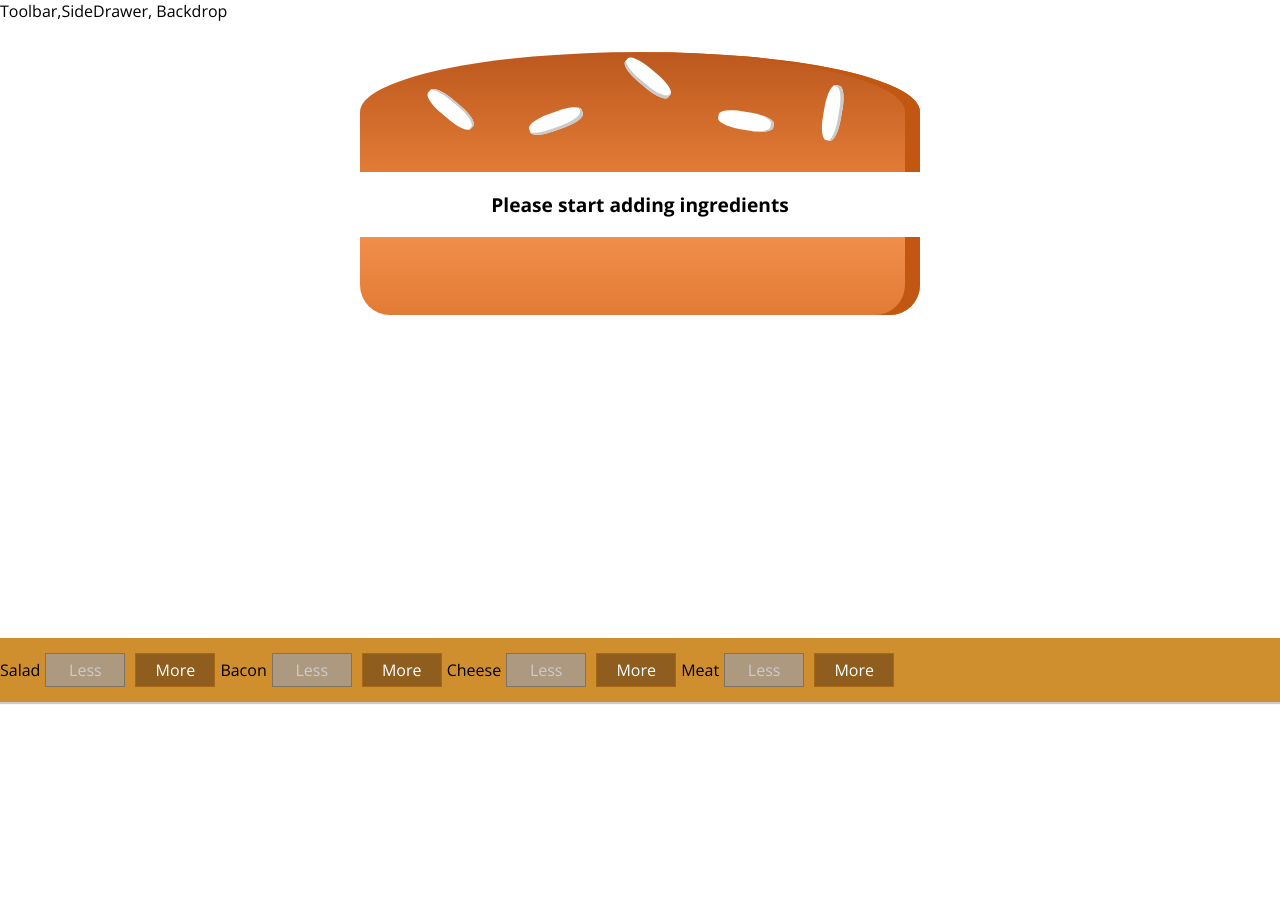
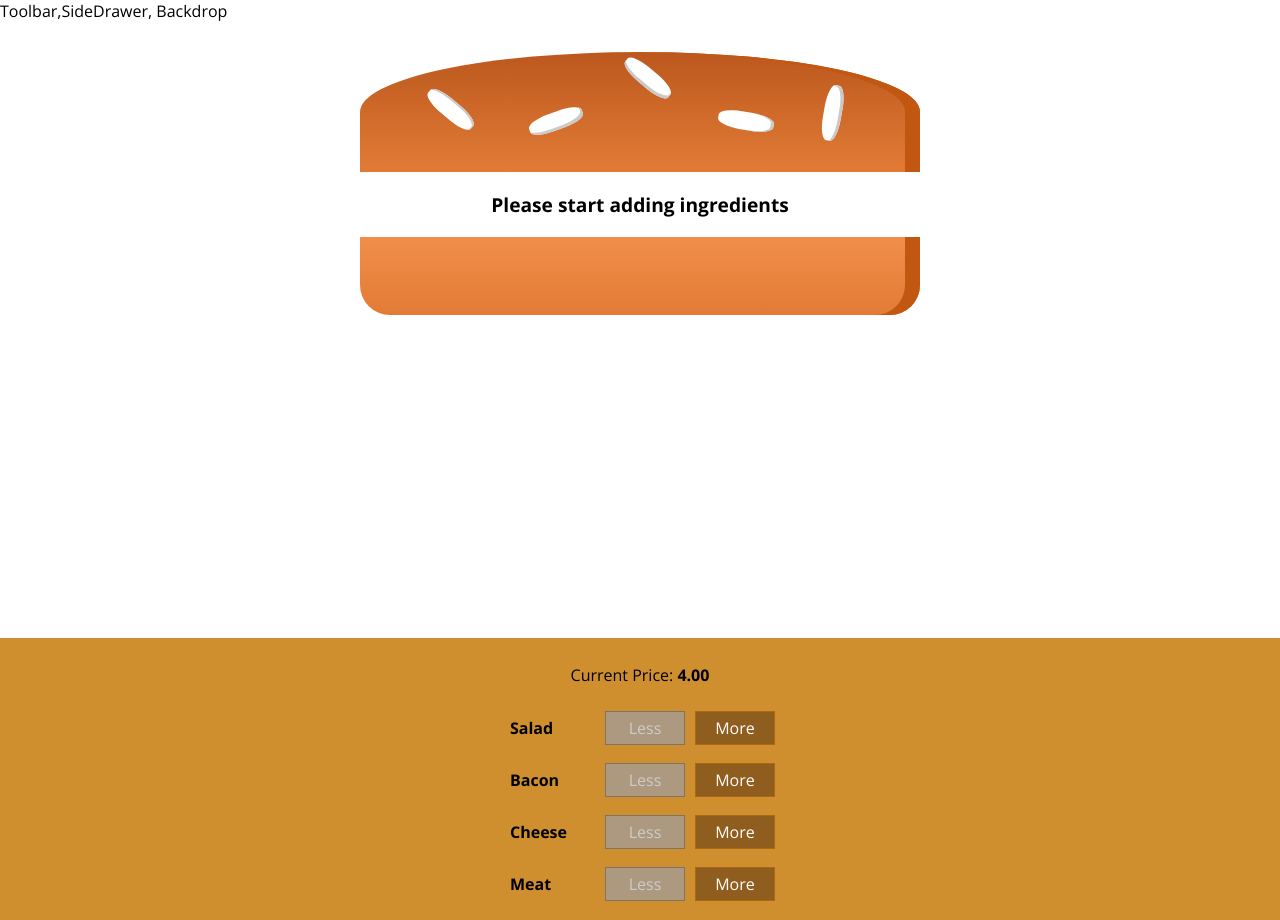
Before and after one commit to M-Lauritsen/react-burger-app, a React (Create React App) app: page / in a window 1280 px wide. Before the commit the page ends 800 px from the top, so only its background shows below. Built offline with nearby package versions, Linux system fonts and the light colour scheme.

Commit message:
added price

```diff
--- a/src/components/Burger/BuildControls/BuildControl/BuildControl.js
+++ b/src/components/Burger/BuildControls/BuildControl/BuildControl.js
@@ -4,7 +4,7 @@
 
 const buildControl = props => (
   <div className={classes.BuildControl}>
-    <div className={classes.label}>{props.label}</div>
+    <div className={classes.Label}>{props.label}</div>
     <button
       className={classes.Less}
       onClick={props.removed}
--- a/src/components/Burger/BuildControls/BuildControls.js
+++ b/src/components/Burger/BuildControls/BuildControls.js
@@ -12,6 +12,9 @@
 
 const buildControls = props => (
   <div className={classes.BuildControls}>
+    <p>
+      Current Price: <strong>{props.price.toFixed(2)}</strong>
+    </p>
     {controls.map(ctrl => (
       <BuildControl
         key={ctrl.label}
--- a/src/components/Burger/BuildControls/BuildControls.module.css
+++ b/src/components/Burger/BuildControls/BuildControls.module.css
@@ -2,7 +2,7 @@
   width: 100%;
   background-color: #cf8f2e;
   display: flex;
-  float: column;
+  flex-flow: column;
   align-items: center;
   box-shadow: 0 2px 1px #cccccc;
   margin: auto;
--- a/src/containers/BurgerBuilder/BurgerBuilder.js
+++ b/src/containers/BurgerBuilder/BurgerBuilder.js
@@ -65,6 +65,7 @@
           ingredientAdded={this.addIngredientHandler}
           ingredientRemoved={this.removeIngredintHandler}
           disabled={disabledInfo}
+          price={this.state.totalPrice}
         />
       </Aux>
     );
--- a/src/index.css
+++ b/src/index.css
@@ -1,5 +1,6 @@
 body {
   margin: 0;
+  padding: 0;
   font-family: 'Open Sans', sans-serif;
   -webkit-font-smoothing: antialiased;
   -moz-osx-font-smoothing: grayscale;
```
Also changed, not shown: src/components/Layout/Layout.module.css (line endings or trailing spaces).
